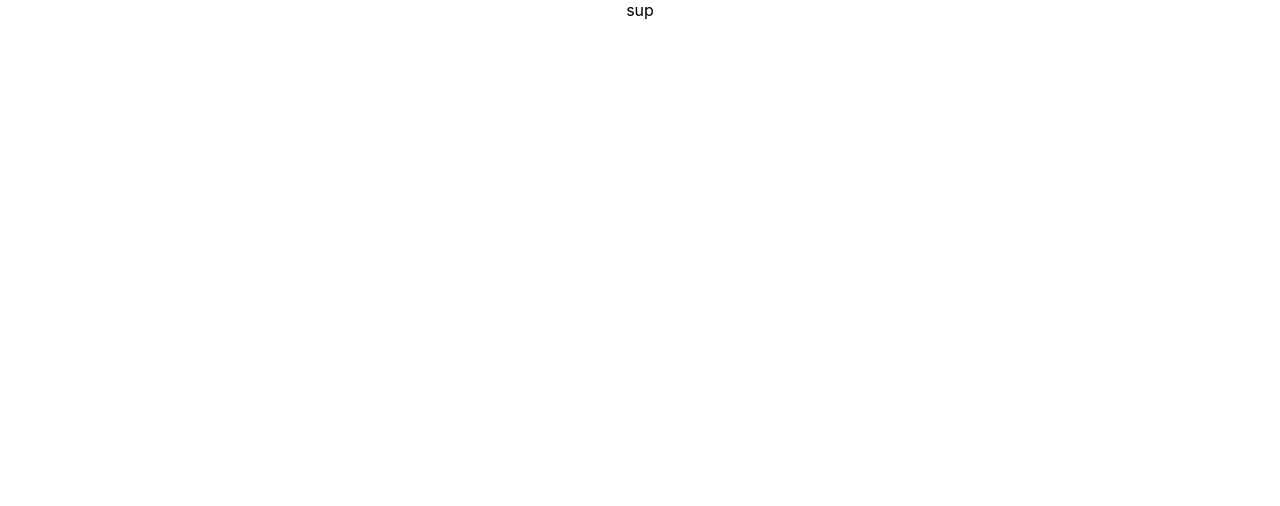
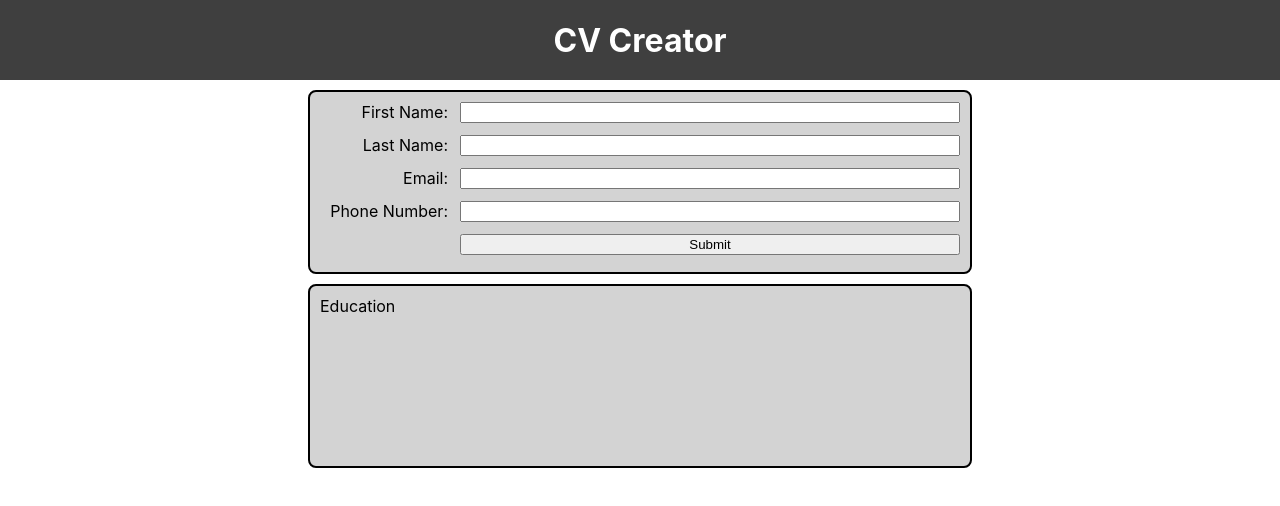
Before and after one commit to Red4lpha/CV-Project, a React (Create React App) app: page / in a window 1280 px wide. Shown: the top 506 px of the page. Built offline with nearby package versions, Linux system fonts and the light colour scheme.

Commit message:
Basic layout completed

```diff
--- a/src/App.css
+++ b/src/App.css
@@ -1,38 +1,42 @@
-.App {
+.container {
+  display: flex;
+  flex-direction: column;
+  margin: auto;
+  justify-content: center;
+}
+
+.header {
+  width: 100%;
+  height: 10vh;
+  background-color: rgb(63, 63, 63);
+  color: white;
   text-align: center;
 }
-
-.App-logo {
-  height: 40vmin;
-  pointer-events: none;
+.main{
+  margin: auto;
 }
-
-@media (prefers-reduced-motion: no-preference) {
-  .App-logo {
-    animation: App-logo-spin infinite 20s linear;
-  }
+.card {
+  border: 2px solid black;
+  border-radius: .5em;
+  background-color: lightgrey;
+  width: 40em;
+  height: 20vh;
+  margin: 10px;
+  padding: 10px;
 }
-
-.App-header {
-  background-color: #282c34;
-  min-height: 100vh;
-  display: flex;
-  flex-direction: column;
-  align-items: center;
-  justify-content: center;
-  font-size: calc(10px + 2vmin);
-  color: white;
+.general {
 }
-
-.App-link {
-  color: #61dafb;
+.genForm {
+  display: grid;
+  grid-template-columns: 20% 1fr;
+  grid-template-rows: 1fr 1fr 1fr 1fr 1fr;
+  grid-gap: 12px;
+  padding: auto;
 }
-
-@keyframes App-logo-spin {
-  from {
-    transform: rotate(0deg);
-  }
-  to {
-    transform: rotate(360deg);
-  }
+label {
+  text-align: right;
+  grid-column: 1 / 2;
 }
+input, button {
+  grid-column: 2 / 3;
+}
--- a/src/App.js
+++ b/src/App.js
@@ -1,11 +1,53 @@
+import { render } from '@testing-library/react';
+import React from 'react';
 import './App.css';
 
-function App() {
-  return (
-    <div className="App">
-      sup
-    </div>
-  );
+class App extends React.Component {
+  constructor(props){
+    super(props);
+
+  };
+  render() {
+    return (
+      <div className="container">
+        <div className="header">
+          <h1>CV Creator</h1>
+        </div>
+        <div className="main">
+          <div className="card general">
+            <form className="genForm" action="">
+              <label for="genFirstName" className="label">First Name:</label>
+              <input id="genFirstName" type="text"/>
+              <label for="genLastName" className="label">Last Name:</label>
+              <input id="genLastName" type="text" />
+              <label for="genEmail">Email:</label>
+              <input id="genEmail" type="text" />
+              <label for="genPhnoe">Phone Number:</label>
+              <input id="genPhone" type="text" />
+              <button>Submit</button>
+            </form>
+          </div>
+          <div className="card education">
+            Education
+          </div>
+        </div>
+      </div>
+    );
+  }
 }
 
 export default App;
+
+//todo basic page layout -header - general -education -experience
+//--------
+//todo General form name, email, phone number
+//todo General form: add github url --extra
+//--------
+//todo Education form: School, Major, Years attended
+//--------
+//todo Experience form: Company name, position title, date
+//todo Experience form: Main tasks of job -- UL with a li for each task
+  //todo implement add task button for each additional li
+//--------
+//todo implement submit button
+//todo implement edit button
```
Also changed, not shown: src/components/Education.js (added), src/components/Experience.js (added), src/components/General.js (added).
